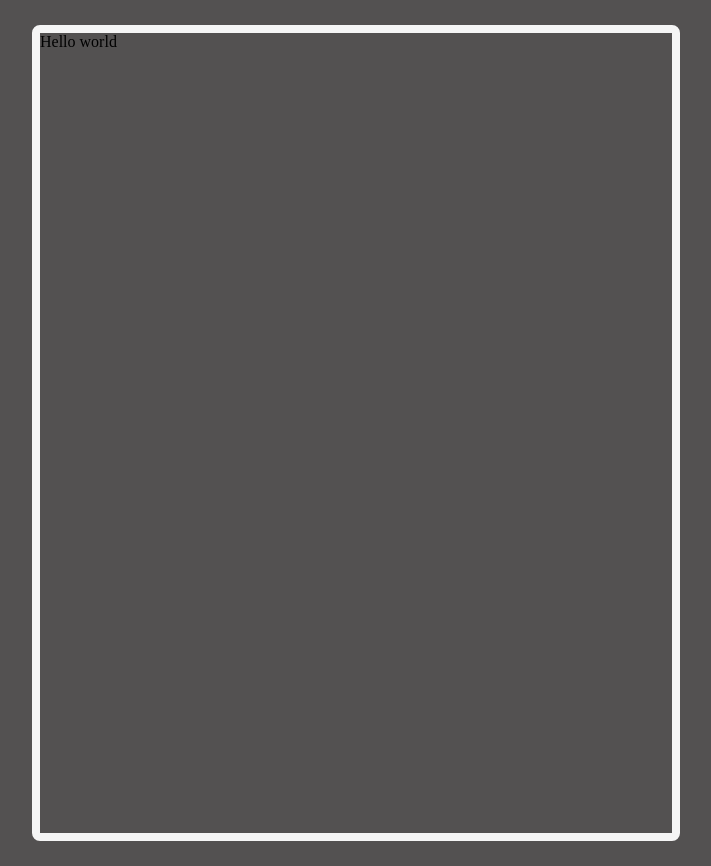
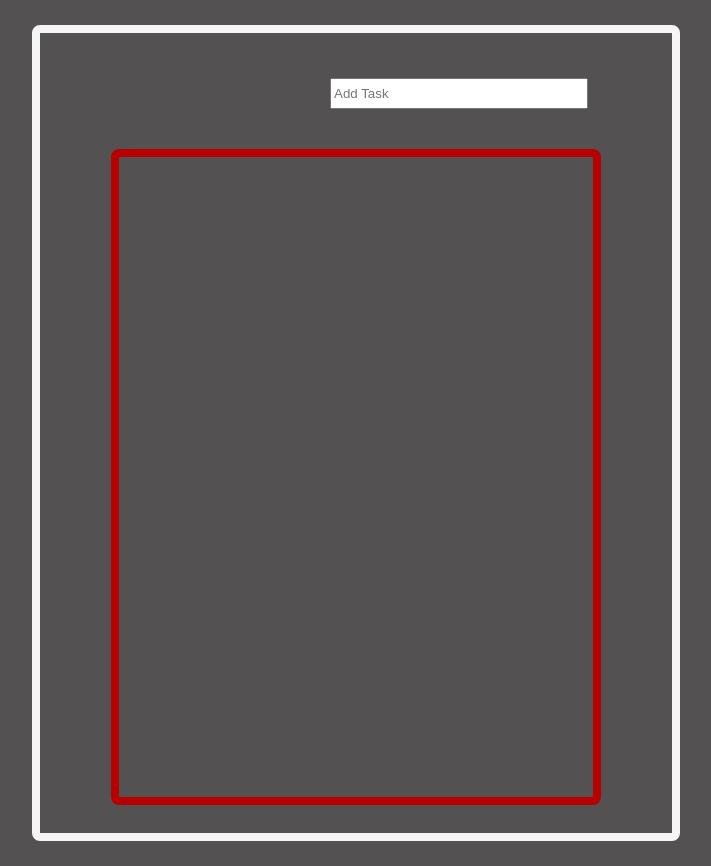
Before and after one commit to Rzavala414/react-todo-list, a React (Create React App) app: page / in a window 1280 px wide. Shown: the whole page, without its empty margins (284-995 px from the left). Built offline with nearby package versions, Linux system fonts and the light colour scheme.

Commit message:
fixed outline positioning

```diff
--- a/src/Components/App/App.js
+++ b/src/Components/App/App.js
@@ -7,7 +7,7 @@ class App extends React.Component{
   render(){
     return(
       <div>
-        <Tasksbox></Tasksbox>
+        <Tasksbox/>
       </div>
     )
   }
--- a/src/Components/TaskContainer/TaskContainer.css
+++ b/src/Components/TaskContainer/TaskContainer.css
@@ -0,0 +1,7 @@
+.task-container{
+    border: 8px rgb(185, 0, 0) solid;
+    height: 40em;
+    width: 75%;
+    margin: 2.5rem auto;
+    border-radius: 8px;
+}
--- a/src/Components/TaskContainer/TaskContainer.js
+++ b/src/Components/TaskContainer/TaskContainer.js
@@ -0,0 +1,13 @@
+import React from 'react';
+import './TaskContainer.css'
+
+export default class TaskContainer extends React.Component{
+
+    render(){
+        return(
+            <div className="task-container">
+
+            </div>
+        )
+    }
+}
--- a/src/Components/Tasksbox/Tasksbox.css
+++ b/src/Components/Tasksbox/Tasksbox.css
@@ -5,3 +5,8 @@
     margin: 25px auto;
     border-radius: 8px;
 }
+input{
+    height: 25px;
+    width: 250px;
+    margin: 45px 290px 0px 290px;
+}
--- a/src/Components/Tasksbox/Tasksbox.js
+++ b/src/Components/Tasksbox/Tasksbox.js
@@ -1,4 +1,5 @@
 import React from 'react';
+import TaskContainer from '../TaskContainer/TaskContainer';
 import './Tasksbox.css';
 
 export default class Tasksbox extends React.Component{
@@ -6,7 +7,8 @@ export default class Tasksbox extends React.Component{
     render(){
         return(
             <div className="container">
-                Hello world
+                <input type='text' placeholder="Add Task" ></input>
+                <TaskContainer/>
             </div>
         )
     }
```
